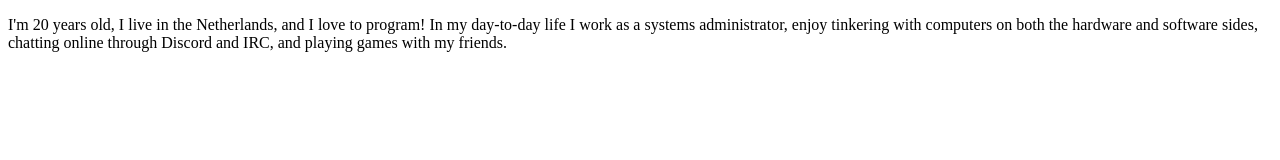
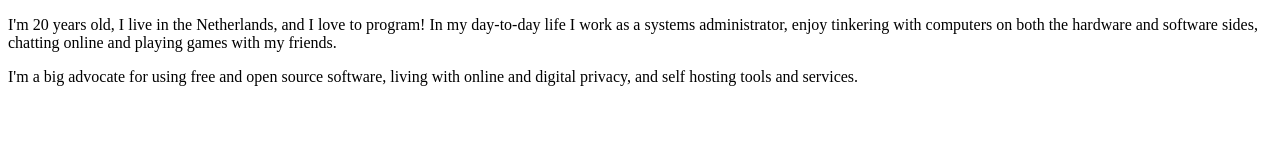
Before and after one commit to Leafeling/hazelthats.me, an Astro site: page /whoami in a window 1280 px wide. Built offline with nearby package versions, Linux system fonts and the light colour scheme; Astro itself is replaced by a stand-in of ours.

Commit message:
edit whoami

```diff
--- a/src/pages/whoami.astro
+++ b/src/pages/whoami.astro
@@ -3,5 +3,9 @@ import moment from "moment";
 ---
 <p>
     I'm {moment().diff('2004-03-01', 'years')} years old, I live in the Netherlands, and I love to program!
-    In my day-to-day life I work as a systems administrator, enjoy tinkering with computers on both the hardware and software sides, chatting online through Discord and IRC, and playing games with my friends.
+    In my day-to-day life I work as a systems administrator, enjoy tinkering with computers on both the hardware and software sides, chatting online and playing games with my friends.
 </p>
+
+<p>
+    I'm a big advocate for using free and open source software, living with online and digital privacy, and self hosting tools and services.
+</p>
```
